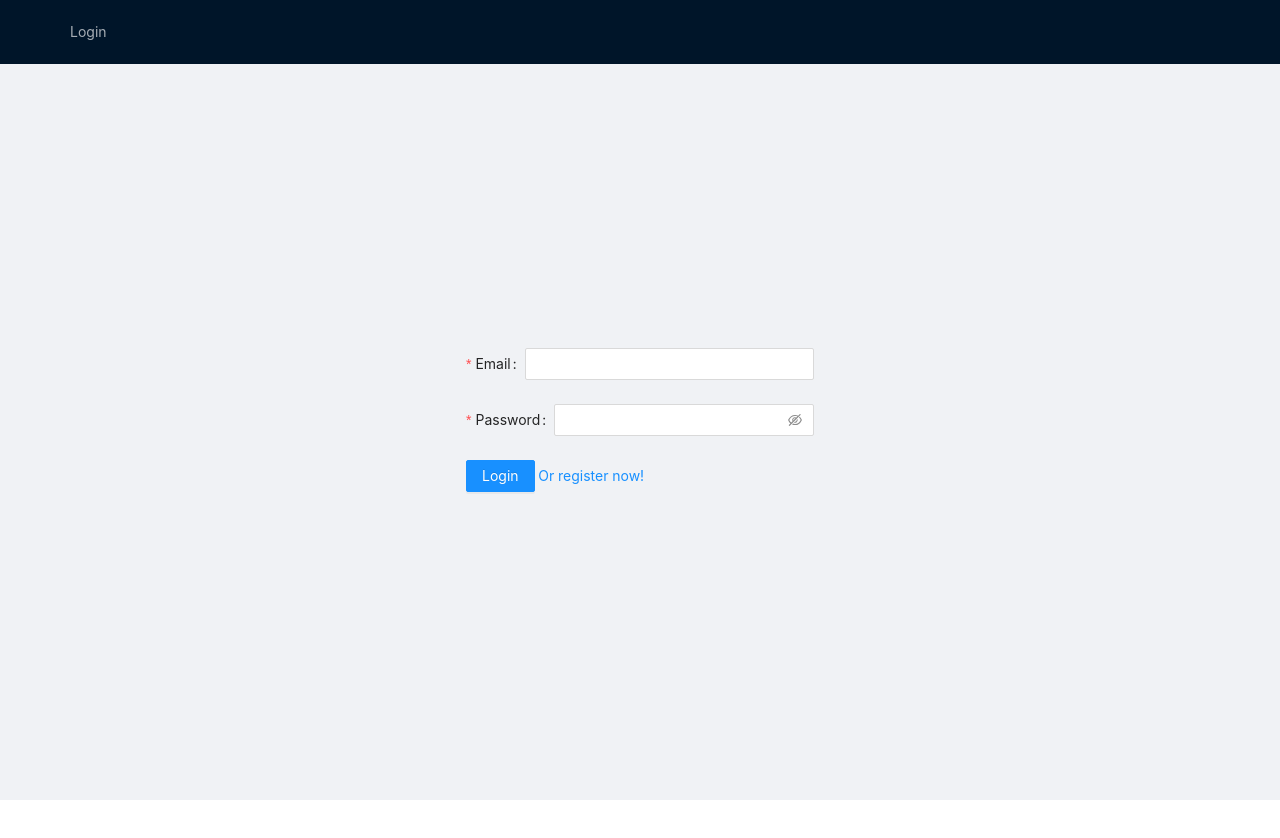
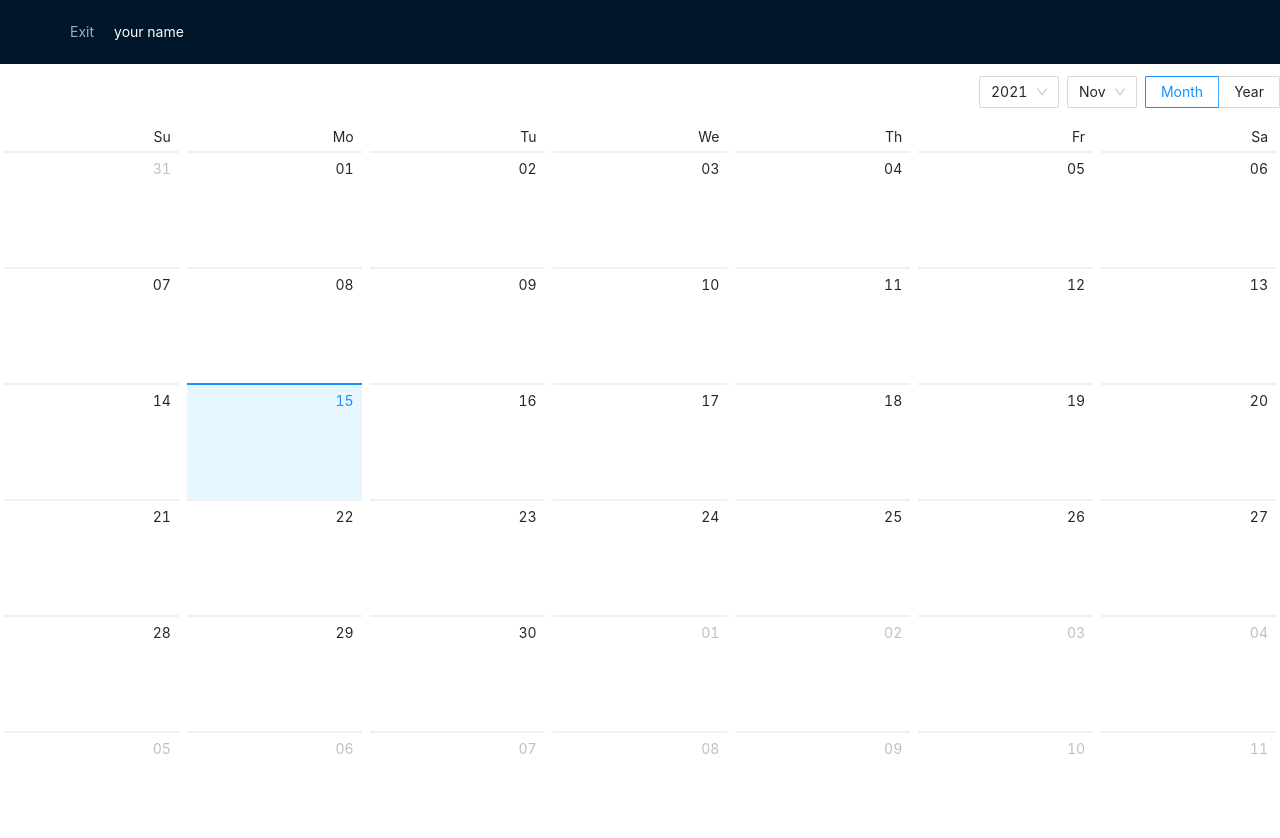
Before and after one commit to 1ZvEzD1K1/reminder-calendar, a React (Create React App) app: page / in a window 1280 px wide. Before the commit this address led to /login. Shown: the top 838 px of the page. Before the commit the page ends 800 px from the top, so only its background shows below. Built offline with nearby package versions, Linux system fonts and the light colour scheme.

Commit message:
maket calendar

```diff
--- /dev/null
+++ b/src/components/CalendarComponent.tsx
@@ -0,0 +1,10 @@
+import { Calendar } from 'antd'
+import React, { FC } from 'react'
+
+const CalendarComponent: FC = () => {
+    return (
+        <Calendar/>
+    )
+}
+
+export default CalendarComponent
--- a/src/components/Navbar.tsx
+++ b/src/components/Navbar.tsx
@@ -12,17 +12,18 @@ const Navbar: FC = () => {
     <Layout.Header>
         {isAuth ? (
           <>
-            <div
+            <Menu theme="dark" mode="horizontal" selectable={false}>
+              <Menu.Item onClick={() => console.log("exit")} key="1">
+                Exit
+              </Menu.Item>
+
+              <div
               style={{
                 color: "white",
               }}
             >
               your name
             </div>
-            <Menu theme="dark" mode="horizontal" selectable={false}>
-              <Menu.Item onClick={() => console.log("exit")} key="1">
-                Exit
-              </Menu.Item>
             </Menu>
           </>
         ) : (
--- a/src/pages/Calendar.tsx
+++ b/src/pages/Calendar.tsx
@@ -1,11 +1,13 @@
-import React, { FC } from 'react'
+import { Layout } from "antd";
+import React, { FC } from "react";
+import CalendarComponent from "../components/CalendarComponent";
 
 const Calendar: FC = () => {
-    return (
-        <div>
-            EVENT
-        </div>
-    )
-}
+  return (
+    <Layout>
+      <CalendarComponent />
+    </Layout>
+  );
+};
 
-export default Calendar
+export default Calendar;
--- a/src/redux/redusers/auth/auth.ts
+++ b/src/redux/redusers/auth/auth.ts
@@ -1,7 +1,7 @@
 import { AuthAction, AuthActionEnum, AuthState } from "./typesAuth";
 
 const initialState: AuthState = {
-  isAuth: false,
+  isAuth: true,
   isLoading: false,
   user: {},
   token: "",
```
